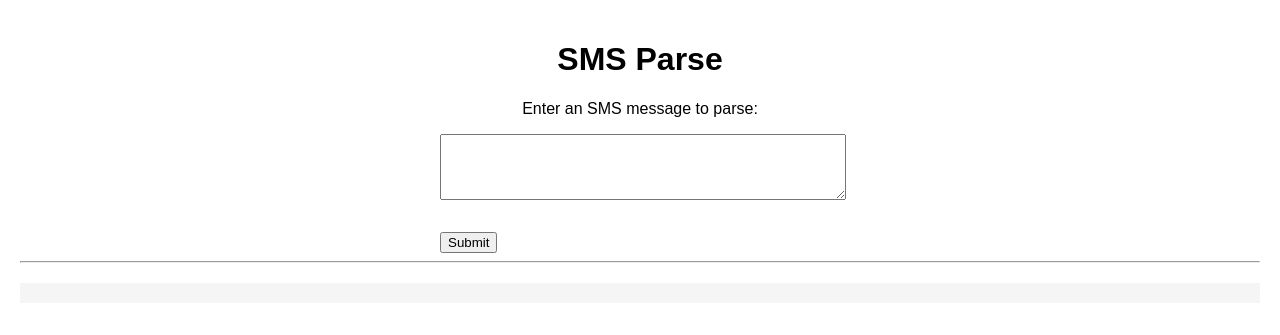
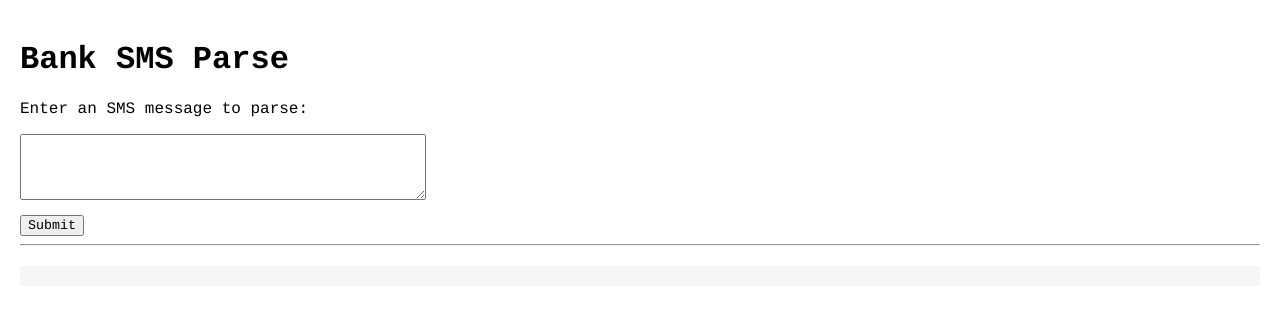
Before and after one commit to iambibhas/smsparse, a Flask app: page / in a window 1280 px wide. Shown: the top 335 px of the page. Run offline with Flask 3, Linux system fonts and the light colour scheme.

Commit message:
Some style change + credit patterns

```diff
--- a/main.py
+++ b/main.py
@@ -13,9 +13,10 @@ def index():
 def parse_sms():
     # Get the SMS text from the request body
     sms_text = request.json.get('sms_text')
+    first_word = sms_text.split(" ")[0]
     entities = {}
 
-    if set(sms_text.lower().split(" ")).intersection(set(["spent", "debited", "withdrawn"])):
+    if any(word in sms_text.lower() for word in ["spent", "debited", "withdrawn"]):
         debit_patterns = {
             "INR": [
                 r'INR\s(?P<amount>[\d,]+\.\d{2})\sspent\son\s(?P<bank>[A-Za-z]+\sBank)\sCard\s(?P<card>[A-Z]{2}\d{4})\son\s(?P<date>\d{1,2}-[A-Za-z]{3}-\d{2})\sat\s(?P<merchant>[^\.]+)\.\sAvl\sLmt:\sINR\s(?P<limit>[\d,]+\.\d{2})\.\sTo\sdispute,call\s(?P<phone1>\d+)/SMS\sBLOCK\s(?P<code>\d+)\sto\s(?P<phone2>\d+)',
@@ -25,16 +26,42 @@ def parse_sms():
             ],
             "You've": [
                 r'You\'ve\sspent\sRs\.(?P<amount>[\d,]+\.\d{2})\sOn\s(?P<bank>HDFC\sBank)\sCREDIT\sCard\s(?P<card>xx\d{4})\sAt\s(?P<merchant>[\w\ ]+)\sOn\s(?P<date>\d{4}-\d{2}-\d{2}):(?P<time>\d{2}:\d{2}:\d{2})\sAvl\sbal:\sRs\.(?P<limit>[\d,]+\.\d{2})\sCurr\sO\/s:\sRs\.(?P<current_outstanding>\d+\.\d{2})\sNot\syou\?Call\s(?P<contact_number>\d+)'
+            ],
+            "ICICI": [
+                r'(?P<bank>ICICI Bank) Acc (?P<card>[A-Z0-9]+) debited Rs. (?P<amount>\d+\.\d{2}) on (?P<date>\d{2}-[A-Za-z]{3}-\d{2}) (?P<merchant>.+)\.Avl Bal Rs. (?P<limit>\d+\.\d+)\. To dispute call (?P<phone1>\d+) or SMS BLOCK (?P<phone2>\d+) to (?P<phone3>\d+)'
             ]
         }
 
-        first_word = sms_text.split(" ")[0]
         if first_word in debit_patterns:
             for pattern in debit_patterns[first_word]:
                 match = re.search(pattern, sms_text)
                 if match:
                     groups = match.groupdict()
                     entities['type'] = 'debit'
+                    entities['amount'] = float(groups.get("amount", None))
+                    entities['bank'] = groups.get("bank", None)
+                    entities['card'] = groups.get("card", None)
+                    entities['date'] = groups.get("date", None)
+                    entities['merchant'] = groups.get("merchant", None)
+                    entities['limit'] = float(groups.get("limit", None))
+                else:
+                    print("No match found for pattern: ", pattern, flush=True)
+    elif any(word in sms_text.lower() for word in ["credited"]):
+        credit_patterns = {
+            "ICICI": [
+                r'(?P<bank>ICICI Bank) Account (?P<card>[A-Z0-9]+) credited\:Rs\. (?P<amount>\d+\.\d{2}) on (?P<date>\d{2}-[A-Za-z]{3}-\d{2})\. Info (?P<merchant>[^\.]+)\. Available Balance is Rs\. (?P<limit>\d+\.\d{2})\.',
+            ],
+            "We": [
+                r'We have credited your (?P<bank>ICICI Bank) Account (?P<card>[A-Z0-9]+) with INR (?P<amount>\d+\.\d{2}) on (?P<date>\d{2}-[A-Za-z]{3}-\d{2})\. Info\:(?P<merchant>[^\.]+)\. The Available Balance is INR (?P<limit>\d+\.\d{2})\.'
+            ]
+        }
+
+        if first_word in credit_patterns:
+            for pattern in credit_patterns[first_word]:
+                match = re.search(pattern, sms_text)
+                if match:
+                    groups = match.groupdict()
+                    entities['type'] = 'credit'
                     entities['amount'] = groups.get("amount", None)
                     entities['bank'] = groups.get("bank", None)
                     entities['card'] = groups.get("card", None)
@@ -47,4 +74,4 @@ def parse_sms():
     return entities
 
 if __name__ == '__main__':
-    app.run()
+    app.run(debug=True)
--- a/templates/index.html
+++ b/templates/index.html
@@ -1,13 +1,14 @@
 <!DOCTYPE html>
 <html>
 <head>
-    <title>SMS Parse</title>
+    <title>Bank SMS Parse</title>
     <style>
+        * {
+            font-family: Courier;
+        }
         body {
-            font-family: Arial, sans-serif;
             margin: 0;
             padding: 20px;
-            text-align: center;
         }
 
         h1 {
@@ -15,7 +16,6 @@
 
         form {
             max-width: 400px;
-            margin: 0 auto;
         }
 
         textarea {
@@ -33,15 +33,19 @@
             background-color: #f5f5f5;
             padding: 10px;
         }
+
+        pre {
+            white-space: pre-wrap;
+        }
     </style>
     <script src="https://ajax.googleapis.com/ajax/libs/jquery/3.6.0/jquery.min.js"></script>
 </head>
 <body>
-    <h1>SMS Parse</h1>
+    <h1>Bank SMS Parse</h1>
     <p>Enter an SMS message to parse:</p>
 
     <form id="myForm">
-        <textarea id="myTextArea" name="content" rows="4" cols="50"></textarea><br><br>
+        <textarea id="myTextArea" name="content" rows="4" cols="50"></textarea>
         <button type="submit">Submit</button>
     </form>
     <hr/>
@@ -62,7 +66,7 @@
                     data: JSON.stringify(formData),
                     contentType: 'application/json',
                     success: function(response) {
-                        $('#result').text(JSON.stringify(response));
+                        document.getElementById('result').innerHTML = JSON.stringify(response, null, 2);
                     },
                     error: function(xhr, status, error) {
                         console.log(error);
```
